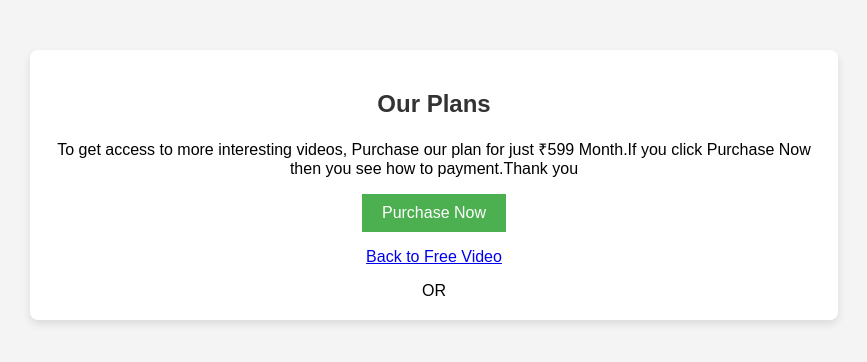
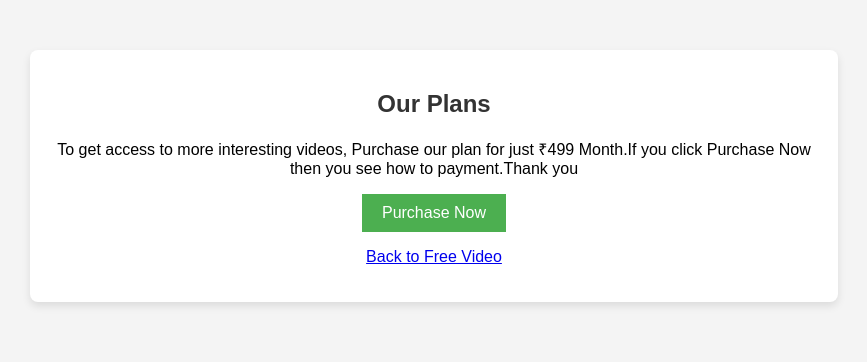
Before and after one commit to Soham-gx/BRS-Coaching, a plain HTML site: page subscription.html in a window 1280 px wide. Shown: the whole page, without its empty margins (206-1073 px from the left). Drawn offline with Linux system fonts and the light colour scheme.

Commit message:
Update subscription.html

```diff
--- a/subscription.html
+++ b/subscription.html
@@ -10,11 +10,11 @@
 
     <div class="subscription-info">
         <h2>Our Plans</h2>
-        <p>To get access to more interesting videos, Purchase our plan for just ₹599 Month.If you click Purchase Now
+        <p>To get access to more interesting videos, Purchase our plan for just ₹499 Month.If you click Purchase Now
         then you see how to payment.Thank you</p>
         <button onclick="window.location.href='nextplan.html'"> Purchase Now</button>
         <p><a href="video.html">Back to Free Video</a></p>
-   <Center>OR</Center>
+
         </div>
 
 
```
